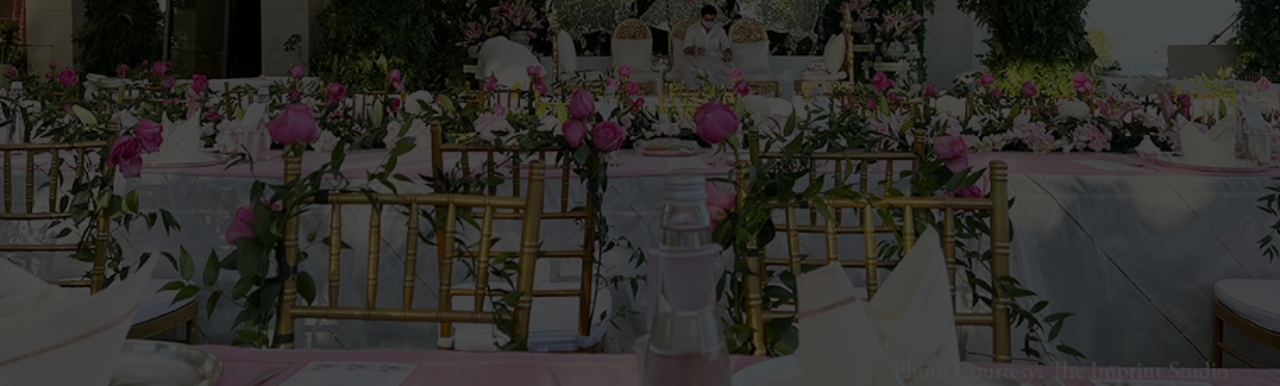
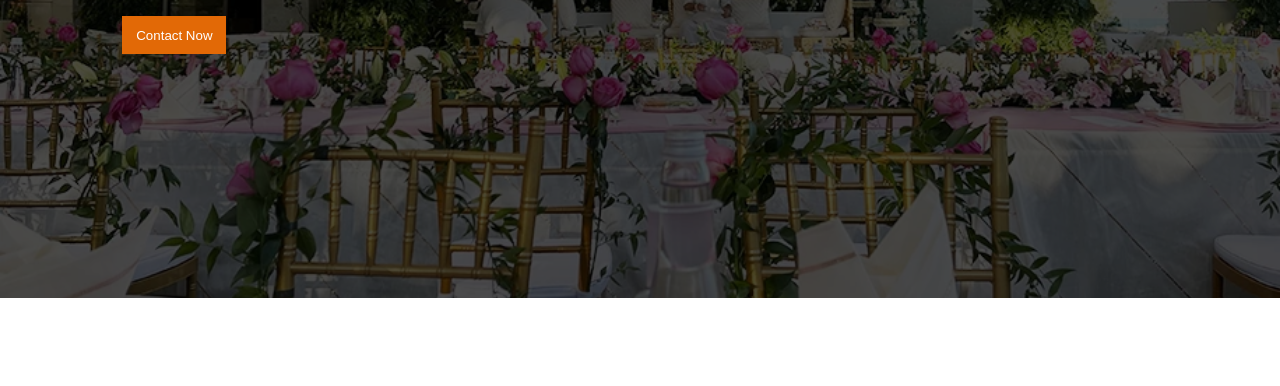
Before and after one commit to aryanchoudhary11/Event-Managment-website, a plain HTML site: page index.html in a window 1280 px wide. Shown: the part 494-880 px from the top of the page. After the commit the page ends 800 px from the top, so only its background shows below. Drawn offline with nearby package versions, Linux system fonts and the light colour scheme; a web font is replaced by a local one.

Commit message:
content added on home page images

```diff
--- a/index.css
+++ b/index.css
@@ -110,7 +110,7 @@ header{
 
 .cover {
     position: relative;
-    height: 100vh;
+    height: 89vh;
     width: 100vw;
     background-size: cover;
     background-position: center;
@@ -150,3 +150,19 @@ header{
     font-family: 'Rowdies';
     padding: 20px;
 }
+
+.content #contact-btn{
+    width: 104px;
+    height: 38px;
+    margin: 12px 20px;
+    background-color: #e26906;
+    border:none;
+    color: white;
+    cursor: pointer;
+    transition: 0.2s ease-in-out;
+}
+
+.content #contact-btn:hover{
+    background-color: #e0a371;
+    color: black;
+}
--- a/index.html
+++ b/index.html
@@ -50,6 +50,7 @@
                 <div class="home-slogan">
                     <p>Bringing Your Vision to <br>Life with Go Eventful</p>
                 </div>
+                <button id="contact-btn">Contact Now</button>
             </div>
         </div>
     </main>
```
